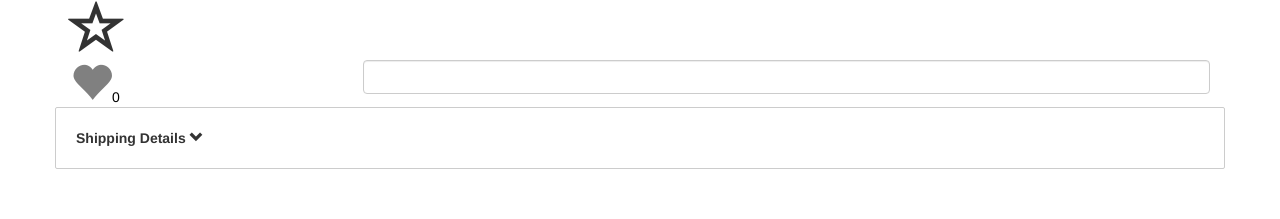
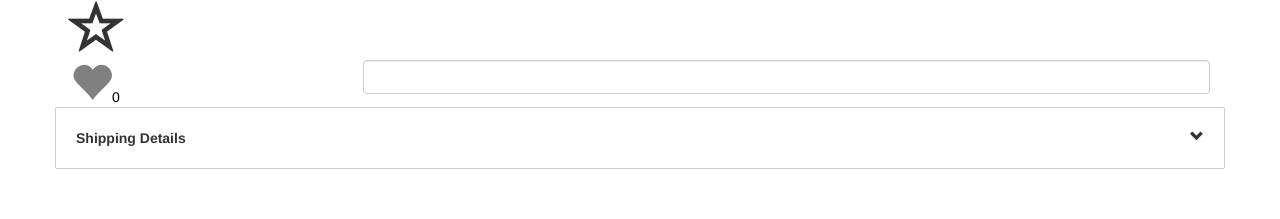
Before and after one commit to Fribsee/Practicing-everything, an Angular app: page / in a window 1280 px wide. Shown: the top 219 px of the page. Built offline with nearby package versions, Linux system fonts and the light colour scheme.

Commit message:
used CSS float property to move glyphicon to the right

```diff
--- a/src/app/zippy/zippy.component.css
+++ b/src/app/zippy/zippy.component.css
@@ -16,3 +16,7 @@
 .expanded {
     background: #f0f0f0;
 }
+
+.glyphicon{
+    float: right;
+}
```
